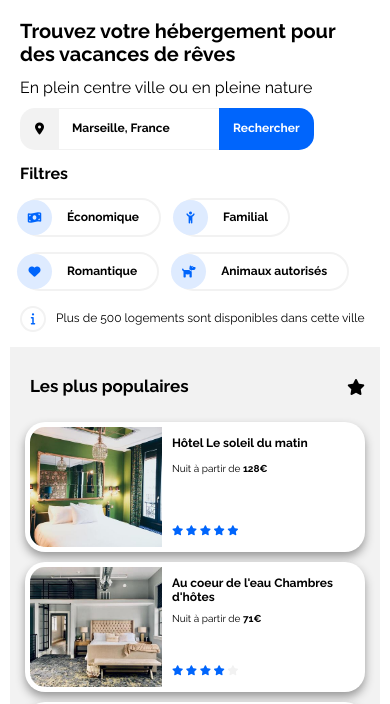
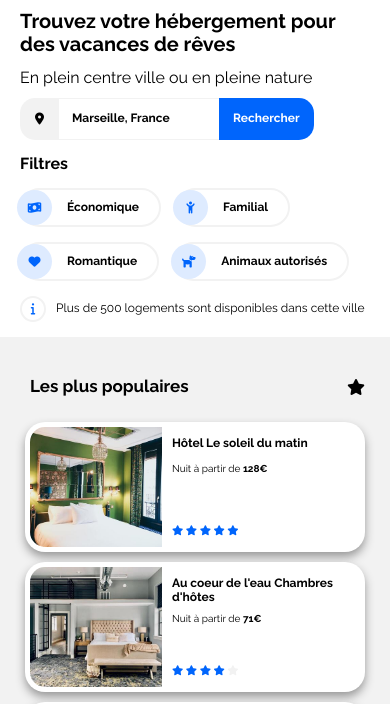
Before and after one commit to Marvinviverge/Booki, a plain HTML site: page index.html in a window 390 px wide. Shown: the part 123-827 px from the top of the page. Drawn offline with Linux system fonts and the light colour scheme.

Commit message:
correction responsive

```diff
--- a/css/style.css
+++ b/css/style.css
@@ -560,7 +560,7 @@ h3{
 {
     main
     {
-        padding:10px;
+        padding:inherit;
     }
 
     #logo
@@ -589,7 +589,7 @@ h3{
 
     #search_city
     {
-        padding:0px 10px;
+        padding:0px 20px;
     }
 
 
@@ -597,7 +597,7 @@ h3{
     {
         flex-direction: column;
         align-items: inherit;
-        padding: 0px 10px;
+        padding: 0px 20px;
     }
 
     #eco_parent
@@ -607,7 +607,7 @@ h3{
 
     #informations
     {
-        padding: 0px 10px;
+        padding: 0px 20px;
     }
 
     #hostels
@@ -619,14 +619,14 @@ h3{
     #hostels_marseille
     {
         background-color: inherit;
-        padding:10px;
+        padding:20px;
         margin-top: 10px;
     }
     #most_pop
     {
         flex-direction: column;
         border-radius: inherit;
-        padding: 10px;
+        padding: 20px;
     }
 
     #most_pop_children
@@ -653,7 +653,7 @@ h3{
 
     #activities
     {
-        padding:10px;
+        padding:20px;
         margin-top:30px;
     }
 
```
